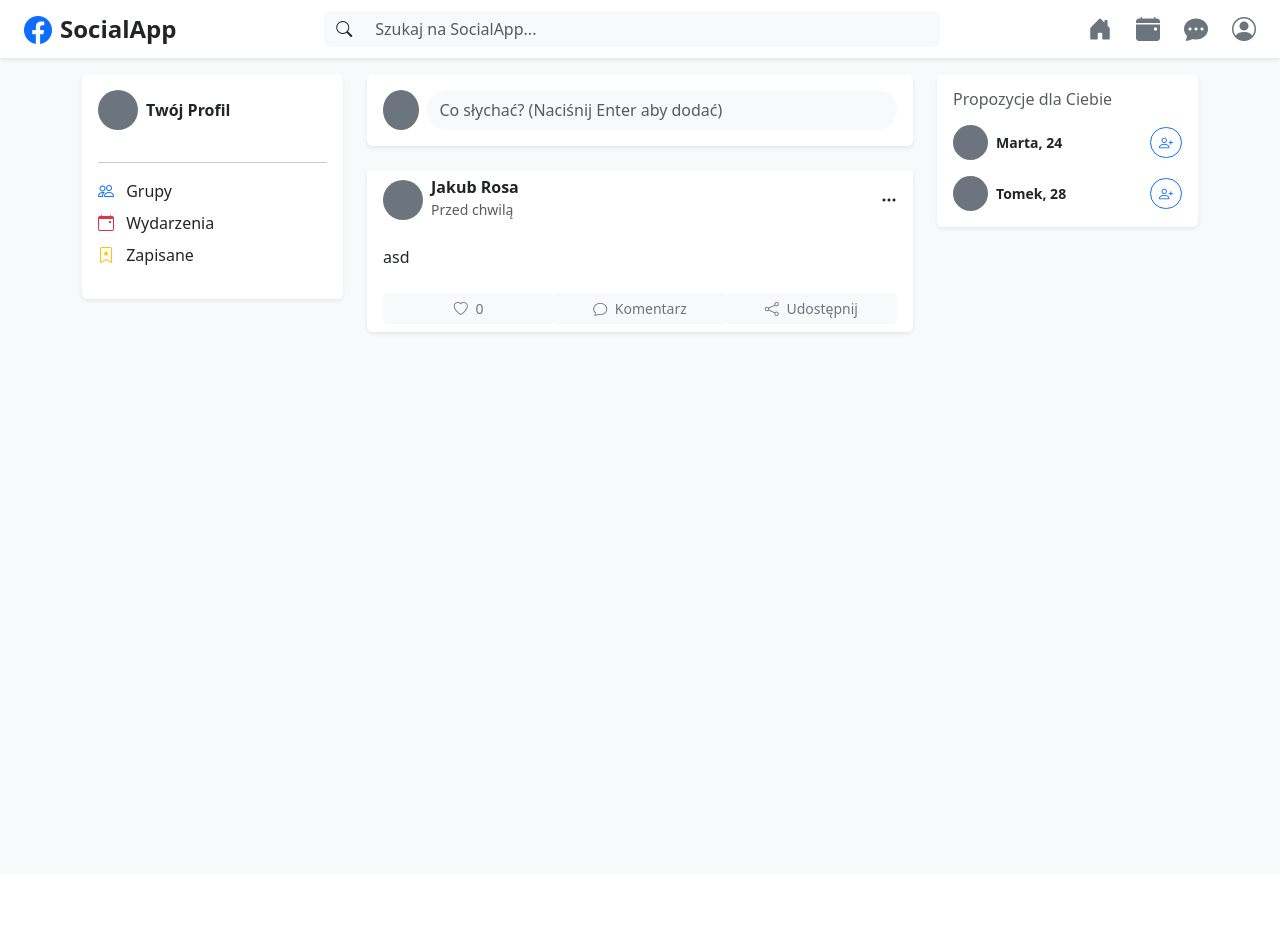
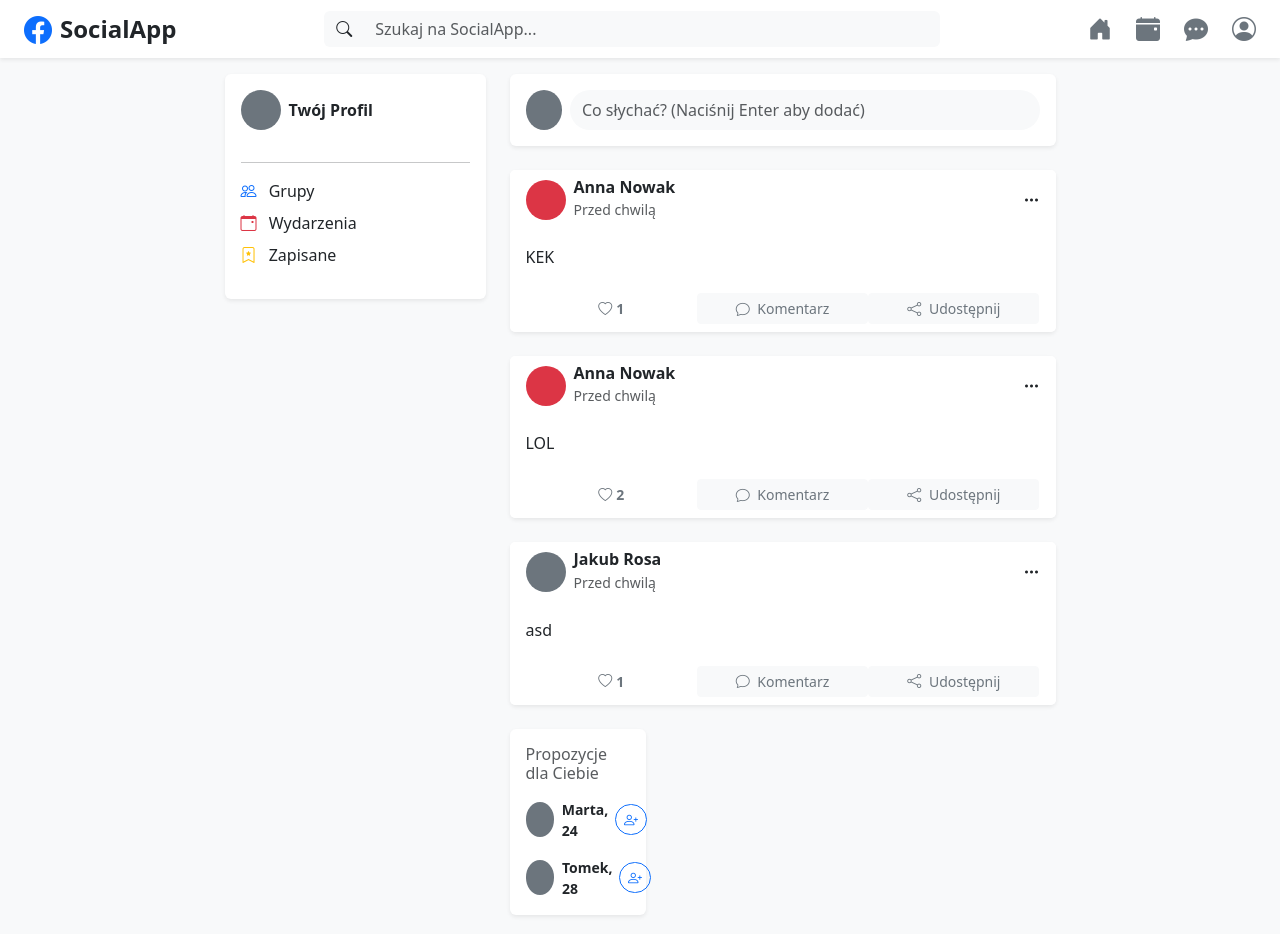
Before and after one commit to PogchampMuffin3/Angular-dating-app-project, an Angular app in the folder dating-app/: page /feed in a window 1280 px wide. Shown: the top 934 px of the page. Before the commit the page ends 874 px from the top, so only its background shows below. Built offline with nearby package versions, Linux system fonts and the light colour scheme; data requests are answered from the project's data file.

Commit message:
add like functionality

```diff
--- a/dating-app/db.json
+++ b/dating-app/db.json
@@ -29,7 +29,33 @@
       "avatarColor": "bg-secondary",
       "time": "Przed chwilą",
       "content": "asd",
-      "likes": 0
+      "likes": 1,
+      "likedBy": [
+        3
+      ]
+    },
+    {
+      "id": 1768849307185,
+      "author": "Anna Nowak",
+      "avatarColor": "bg-danger",
+      "time": "Przed chwilą",
+      "content": "LOL",
+      "likes": 2,
+      "likedBy": [
+        2,
+        3
+      ]
+    },
+    {
+      "id": 1768849312572,
+      "author": "Anna Nowak",
+      "avatarColor": "bg-danger",
+      "time": "Przed chwilą",
+      "content": "KEK",
+      "likes": 1,
+      "likedBy": [
+        2
+      ]
     }
   ],
   "messages": [
--- a/dating-app/src/app/components/feed/feed.html
+++ b/dating-app/src/app/components/feed/feed.html
@@ -60,20 +60,31 @@
           </div>
 
           <!-- Stopka posta (lajki i przyciski) -->
-          <div class="card-footer bg-white border-0 d-flex justify-content-between text-secondary">
-            <button class="btn btn-sm btn-light text-secondary w-100">
-              <i class="bi bi-heart me-1"></i> {{ post.likes || 0 }}
+          <div class="card-footer bg-white border-0 d-flex justify-content-between">
+
+            <!-- PRZYCISK POLUBIENIA (ZMIENIONY) -->
+            <button class="btn btn-sm w-100 d-flex align-items-center justify-content-center"
+                    [class.text-danger]="isLikedByMe(post)"
+                    [class.text-secondary]="!isLikedByMe(post)"
+                    (click)="likePost(post)">
+              <i class="bi me-1"
+                 [class.bi-heart-fill]="isLikedByMe(post)"
+                 [class.bi-heart]="!isLikedByMe(post)">
+              </i>
+              <span class="fw-bold">{{ post.likes || 0 }}</span>
             </button>
+
             <button class="btn btn-sm btn-light text-secondary w-100">
               <i class="bi bi-chat me-1"></i> Komentarz
             </button>
+
             <button class="btn btn-sm btn-light text-secondary w-100">
               <i class="bi bi-share me-1"></i> Udostępnij
             </button>
           </div>
+
+
         </div>
-
-      </div>
 
       <!-- Prawa kolumna (Desktop - Propozycje) -->
       <div class="col-lg-3 d-none d-lg-block">
--- a/dating-app/src/app/components/feed/feed.ts
+++ b/dating-app/src/app/components/feed/feed.ts
@@ -2,6 +2,7 @@ import { Component, inject, OnInit, ChangeDetectorRef } from '@angular/core';
 import { CommonModule } from '@angular/common';
 import { FormsModule } from '@angular/forms';
 import { PostService } from '../../services/post';
+import { Auth } from '../../services/auth'
 
 @Component({
   selector: 'app-feed',
@@ -12,11 +13,19 @@ import { PostService } from '../../services/post';
 export class Feed implements OnInit {
   posts: any[] = [];
   newPostContent = '';
+  myId: number = 0;
 
   private postService = inject(PostService);
   private cdr = inject(ChangeDetectorRef);
 
+  public authService = inject(Auth);
+
   ngOnInit() {
+    const user = this.authService.getCurrentUserValue();
+    if (user) {
+      this.myId = user.id;
+    }
+
     this.loadPosts();
   }
 
@@ -35,4 +44,20 @@ export class Feed implements OnInit {
       });
     }
   }
+
+  isLikedByMe(post: any): boolean {
+    if (!post.likedBy) return false;
+    return post.likedBy.includes(this.myId);
+  }
+
+  likePost(post: any) {
+    this.postService.toggleLike(post.id).subscribe({
+      next: (updatedPost) => {
+        post.likes = updatedPost.likes;
+        post.likedBy = updatedPost.likedBy;
+        this.cdr.detectChanges();
+      },
+      error: (err) => console.error("Błąd lajkowania:", err)
+    });
+  }
 }
--- a/dating-app/src/app/services/post.ts
+++ b/dating-app/src/app/services/post.ts
@@ -1,5 +1,5 @@
 import { Injectable, inject } from '@angular/core';
-import { HttpClient } from '@angular/common/http';
+import { HttpClient, HttpHeaders } from '@angular/common/http';
 import { Observable } from 'rxjs';
 import { Auth } from '../services/auth';
 
@@ -9,12 +9,20 @@ import { Auth } from '../services/auth';
 export class PostService {
   private http = inject(HttpClient);
   private apiUrl = 'http://localhost:3000/posts';
+  private authService = inject(Auth);
+
+  private getHeaders() {
+    const token = localStorage.getItem('token');
+    return {
+      headers: new HttpHeaders({
+        'Authorization': `Bearer ${token}`
+      })
+    };
+  }
 
   getPosts(): Observable<any[]> {
-    return this.http.get<any[]>(this.apiUrl);
+    return this.http.get<any[]>(this.apiUrl, this.getHeaders());
   }
-
-  private authService = inject(Auth);
 
   addPost(content: string): Observable<any> {
     const currentUser = this.authService.getCurrentUserValue();
@@ -26,8 +34,13 @@ export class PostService {
       avatarColor: authorAvater,
       time: 'Przed chwilą',
       content: content,
-      likes: 0
+      likes: 0,
+      likedBy: []
     };
-    return this.http.post(this.apiUrl, newPost);
+    return this.http.post(this.apiUrl, newPost, this.getHeaders());
+  }
+
+  toggleLike(postId: any): Observable<any> {
+    return this.http.post<any>(`${this.apiUrl}/${postId}/like`, {}, this.getHeaders());
   }
 }
```
Also changed, not shown: dating-app/server.js (+34 -0 lines).
